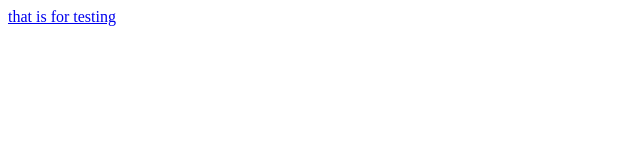
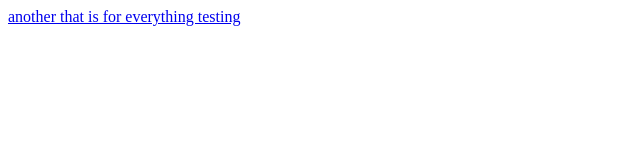
Before and after one commit to arjaypogi/teststudy, a plain HTML site: page index.html in a window 1280 px wide. Shown: the whole page, without its empty margins (0-640 px from the left). Drawn offline with Linux system fonts and the light colour scheme.

Commit message:
edit another

```diff
--- a/index.html
+++ b/index.html
@@ -1,3 +1,3 @@
 <a href="tinetest">
-	that is for testing
+	another that is for everything testing
 </a>
```
